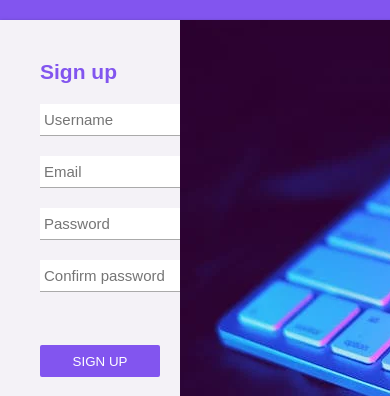
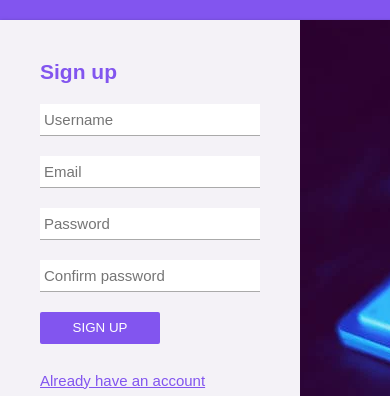
Before and after one commit to katarinazeml/aid_it, a plain HTML site: page index.html in a window 390 px wide. Shown: the top 396 px of the page. Drawn offline with Linux system fonts and the light colour scheme.

Commit message:
Update style1.css

```diff
--- a/style1.css
+++ b/style1.css
@@ -35,7 +35,7 @@ h1{
 div a{
     font-weight: 100;
     color: #8255ef;
-    font-size: 15vw;
+    font-size: 15px;
     text-align: center;
     top: -20px;
 }
@@ -87,9 +87,3 @@ input[type="submit"]:focus
     height: 400px;
     background-image: url(pexels.png);
 }
-@media screen and (max-width: 500px) {
-
-            .right-box,
-            .left-box {
-                width: 70%;
-            }
```
